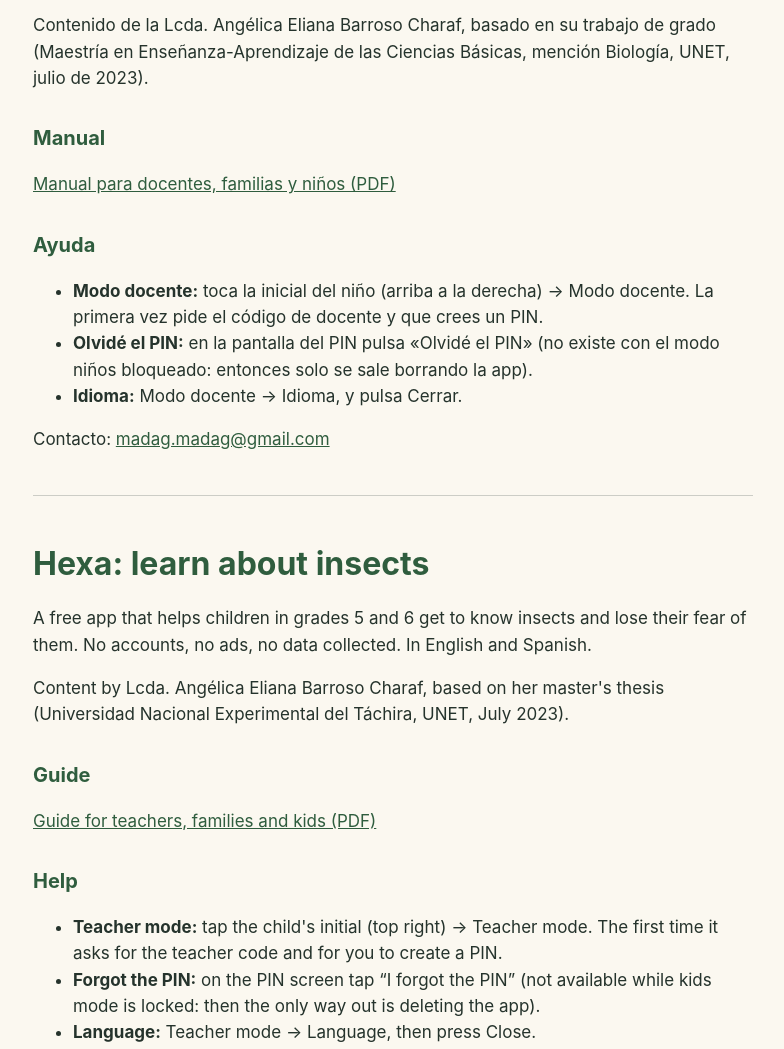
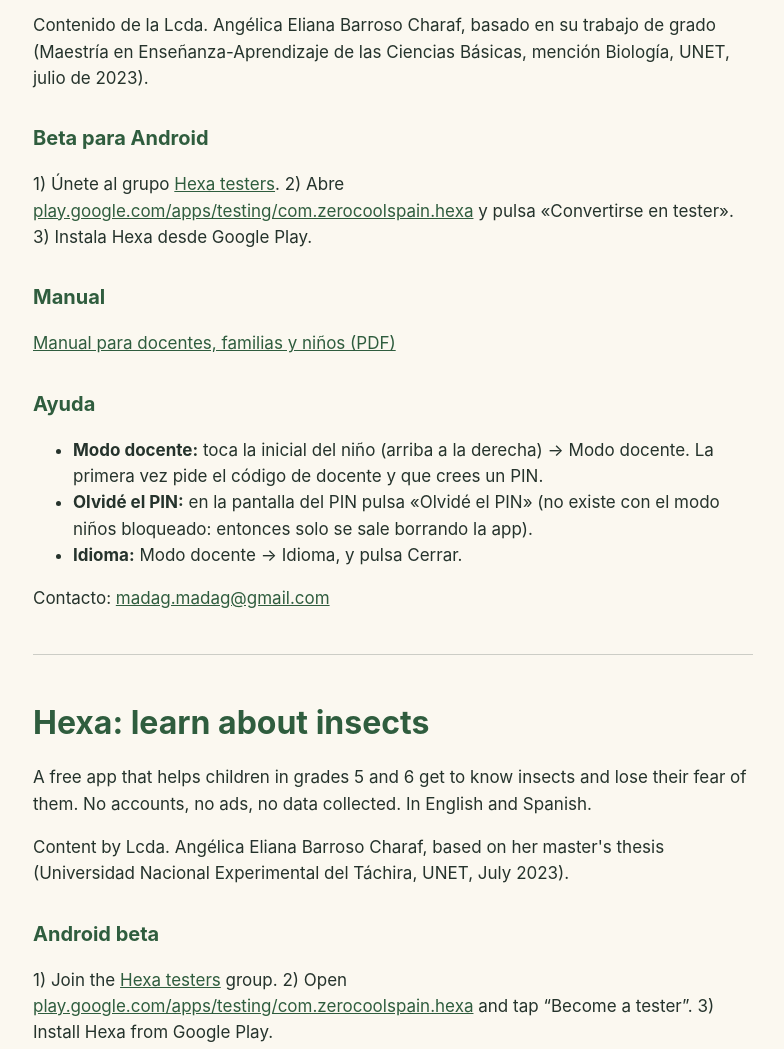
Before and after one commit to wattboard/hexa-web, a plain HTML site: page index.html in a window 1280 px wide. Shown: the part 280-1329 px from the top of the page, without its empty margins (247-1031 px from the left). Drawn offline with Linux system fonts and the light colour scheme.

Commit message:
Beta para Android
Co-Authored-By: Claude Opus 5.5 <noreply@anthropic.com>

```diff
--- a/index.html
+++ b/index.html
@@ -2,12 +2,14 @@
 <section lang="es"><h1>Hexa: aprende insectos</h1>
 <p>App gratuita para que niñas y niños de 5.º y 6.º de primaria conozcan los insectos y les pierdan el miedo. Sin cuentas, sin anuncios y sin recoger datos. En español e inglés.</p>
 <p>Contenido de la Lcda. Angélica Eliana Barroso Charaf, basado en su trabajo de grado (Maestría en Enseñanza-Aprendizaje de las Ciencias Básicas, mención Biología, UNET, julio de 2023).</p>
+<h2>Beta para Android</h2><p>1) Únete al grupo <a href="https://groups.google.com/g/hexa-testers">Hexa testers</a>. 2) Abre <a href="https://play.google.com/apps/testing/com.zerocoolspain.hexa">play.google.com/apps/testing/com.zerocoolspain.hexa</a> y pulsa «Convertirse en tester». 3) Instala Hexa desde Google Play.</p>
 <h2>Manual</h2><p><a href="Manual-Hexa-beta.pdf">Manual para docentes, familias y niños (PDF)</a></p>
 <h2>Ayuda</h2><ul><li><b>Modo docente:</b> toca la inicial del niño (arriba a la derecha) → Modo docente. La primera vez pide el código de docente y que crees un PIN.</li><li><b>Olvidé el PIN:</b> en la pantalla del PIN pulsa «Olvidé el PIN» (no existe con el modo niños bloqueado: entonces solo se sale borrando la app).</li><li><b>Idioma:</b> Modo docente → Idioma, y pulsa Cerrar.</li></ul>
 <p>Contacto: <a href="mailto:madag.madag@gmail.com">madag.madag@gmail.com</a></p></section><hr>
 <section lang="en"><h1>Hexa: learn about insects</h1>
 <p>A free app that helps children in grades 5 and 6 get to know insects and lose their fear of them. No accounts, no ads, no data collected. In English and Spanish.</p>
 <p>Content by Lcda. Angélica Eliana Barroso Charaf, based on her master's thesis (Universidad Nacional Experimental del Táchira, UNET, July 2023).</p>
+<h2>Android beta</h2><p>1) Join the <a href="https://groups.google.com/g/hexa-testers">Hexa testers</a> group. 2) Open <a href="https://play.google.com/apps/testing/com.zerocoolspain.hexa">play.google.com/apps/testing/com.zerocoolspain.hexa</a> and tap “Become a tester”. 3) Install Hexa from Google Play.</p>
 <h2>Guide</h2><p><a href="Hexa-beta-guide.pdf">Guide for teachers, families and kids (PDF)</a></p>
 <h2>Help</h2><ul><li><b>Teacher mode:</b> tap the child's initial (top right) → Teacher mode. The first time it asks for the teacher code and for you to create a PIN.</li><li><b>Forgot the PIN:</b> on the PIN screen tap “I forgot the PIN” (not available while kids mode is locked: then the only way out is deleting the app).</li><li><b>Language:</b> Teacher mode → Language, then press Close.</li></ul>
 <p>Contact: <a href="mailto:madag.madag@gmail.com">madag.madag@gmail.com</a></p></section></main></body></html>
```
